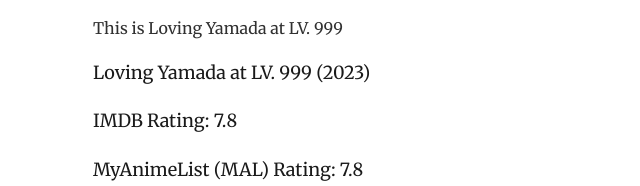
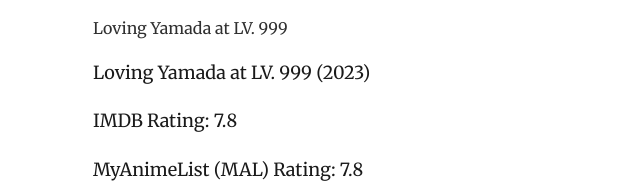
Before and after one commit to Zenran/BWT-Website, an Eleventy site: page src/blog/2023-11-11-loving-yamada.md in a window 1280 px wide. Shown: the part 815-1001 px from the top of the page, 54-694 px from the left. Built offline with nearby package versions, Linux system fonts and the light colour scheme; Eleventy itself is replaced by a stand-in of ours; files that its build step writes are made by us from their sources.

Commit message:
Update Blog “2023-11-11-loving-yamada”

```diff
--- a/src/blog/2023-11-11-loving-yamada.md
+++ b/src/blog/2023-11-11-loving-yamada.md
@@ -10,7 +10,7 @@
   - post
   - featured
 image: /assets/blog/loving-yamda.webp
-imageAlt: This is Loving Yamada at LV. 999
+imageAlt: Loving Yamada at LV. 999
 ---
 
 Loving Yamada at LV. 999 (2023)
```
